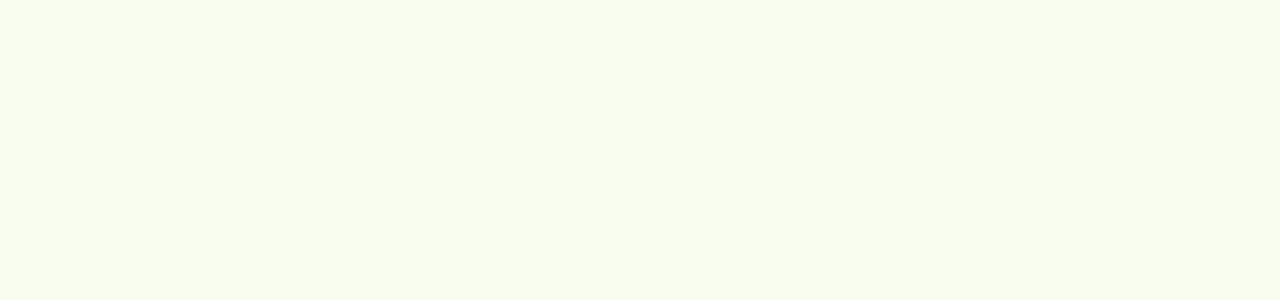
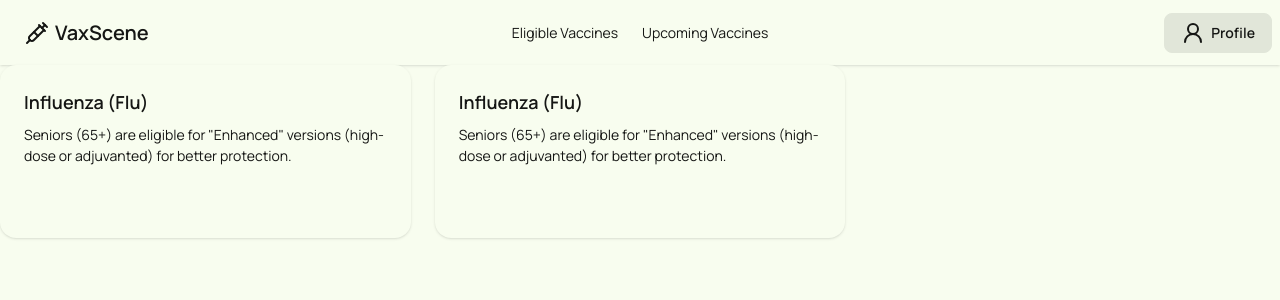
Before and after one commit to tysenh1/devhacks-2026, a React app in the folder frontend/: page /eligible in a window 1280 px wide. Before the commit this address had no page. Shown: the top 300 px of the page. Built offline with nearby package versions, Linux system fonts and the light colour scheme; the HTML template or start-up script is replaced by a standard one.

Commit message:
feat: added eligible card.

```diff
--- a/frontend/src/App.tsx
+++ b/frontend/src/App.tsx
@@ -3,6 +3,7 @@ import Home from "./pages/home";
 import Login from "./pages/login";
 import Register from "./pages/register";
 import { BrowserRouter, Routes, Route } from "react-router-dom";
+import Eligible from "./pages/eligible";
 
 function App() {
   return (
@@ -12,6 +13,7 @@ function App() {
         <Route path="login" element={<Login />} />
         <Route path="register" element={<Register />} />
         <Route path="profile" element={<PatientInformation />} />
+        <Route path="eligible" element={<Eligible/>} />
       </Routes>
     </BrowserRouter>
   );
--- /dev/null
+++ b/frontend/src/pages/eligible.tsx
@@ -0,0 +1,33 @@
+import Navbar from "../components/navbar";
+
+function Eligible() {
+    return (
+        <>
+        <Navbar />
+        {/* grid wrapper */}
+        <div className="grid grid-cols-1 md:grid-cols-2 lg:grid-cols-3 gap-6">
+          <div className="card lg:card-side bg-base-100 shadow-sm hover:shadow-lg hover:scale-[1.02] transition-transform duration-150 group">
+            <div className="card-body">
+                <h2 className="card-title">Influenza (Flu)</h2>
+                <p>Seniors (65+) are eligible for "Enhanced" versions (high-dose or adjuvanted) for better protection.</p>
+                <div className="card-actions justify-end">
+                <button className="btn btn-primary invisible group-hover:visible">Read More</button>
+                </div>
+            </div>
+          </div>
+            <div className="card lg:card-side bg-base-100 shadow-sm hover:shadow-lg hover:scale-[1.02] transition-transform duration-150 group">
+                <div className="card-body">
+                    <h2 className="card-title">Influenza (Flu)</h2>
+                    <p>Seniors (65+) are eligible for "Enhanced" versions (high-dose or adjuvanted) for better protection.</p>
+                    <div className="card-actions justify-end">
+                    <button className="btn btn-primary invisible group-hover:visible">Read More</button>
+                    </div>
+            </div>
+          </div>
+        </div>
+
+        </>
+    )
+}
+
+export default Eligible;
```
